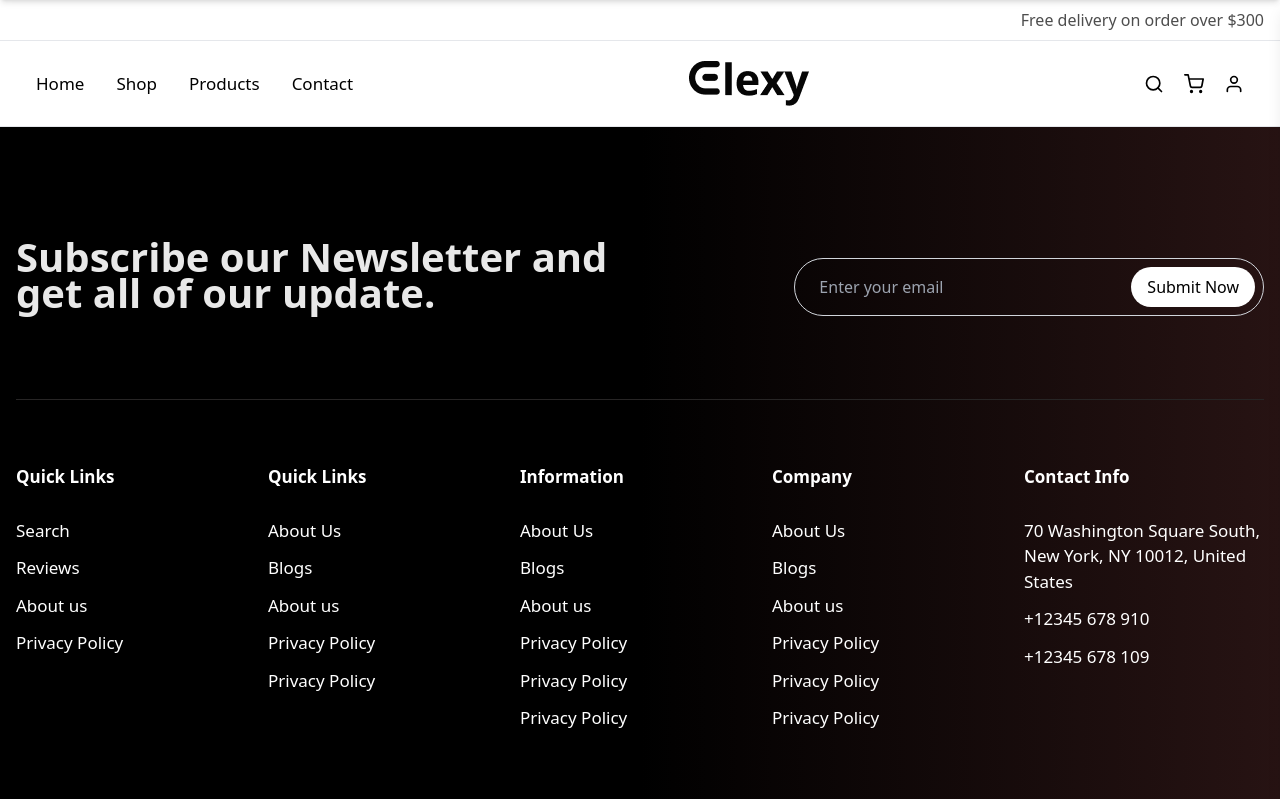
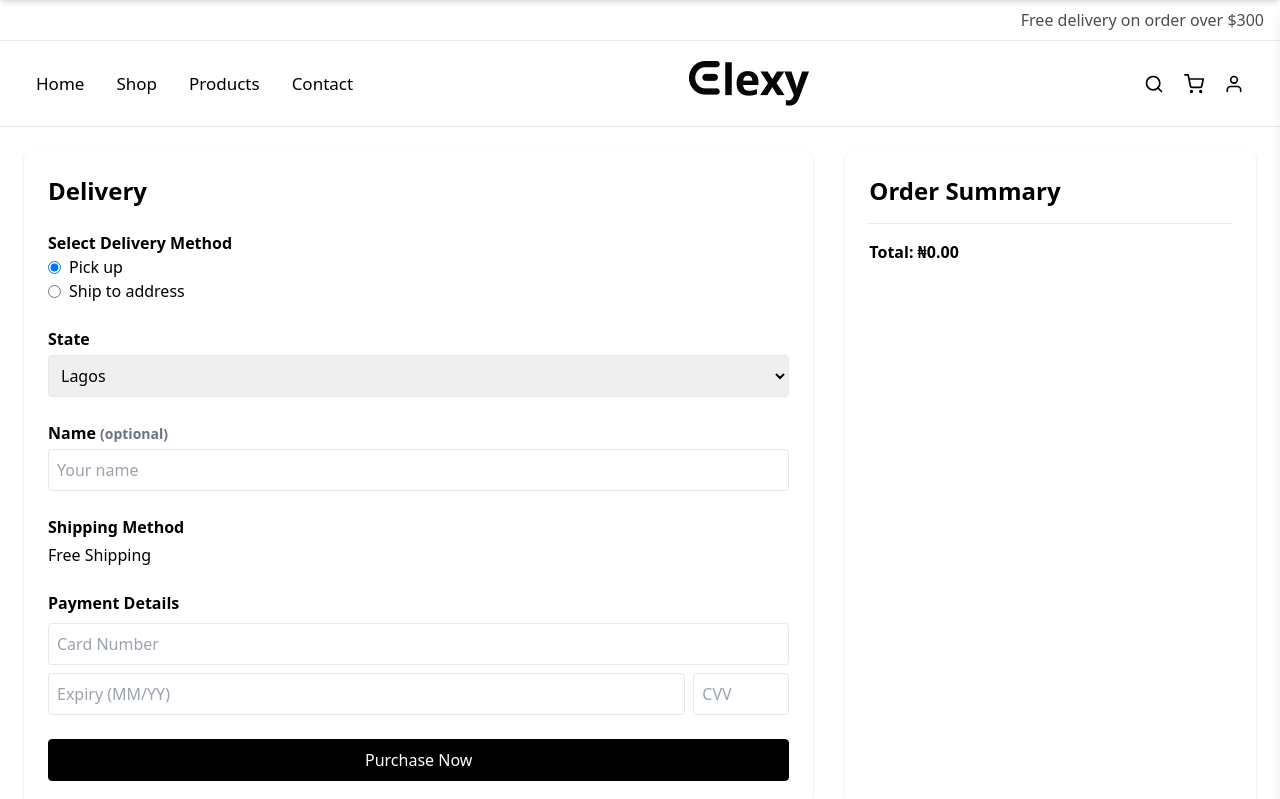
Before and after one commit to MDevHub/Elexy-Store, a React (Vite) app: page /checkoutpage in a window 1280 px wide. Shown: the top 799 px of the page. Built offline with nearby package versions, Linux system fonts and the light colour scheme.

Commit message:
Added the payment and stripe test

```diff
--- a/src/App.jsx
+++ b/src/App.jsx
@@ -13,6 +13,7 @@ import SignUp from './components/Login & SignUp/SignUp';
 import Cart from './components/Cart/CartPage';
 import Profile from './components/Login & SignUp/Profile';
 import ProtectedRoute from './components/Login & SignUp/ProtectedRoute';
+import CheckoutPage from './components/Cart/CheckoutPage';
 import Footer from './components/Footer';
 
 import { AuthProvider } from './components/Login & SignUp/AuthContext';
@@ -34,6 +35,7 @@ function App() {
             <Route path="/kitchenappliances" element={<KitchenAppliances />} />
             <Route path="/phonetablets" element={<PhoneTablets />} />
             <Route path="/accessories" element={<Accessories />} />
+            <Route path="/checkoutpage" element={<CheckoutPage />} />
             <Route path="/login" element={<Login />} />
             <Route path="/signup" element={<SignUp />} />
 
--- a/src/components/Cart/CartPage.jsx
+++ b/src/components/Cart/CartPage.jsx
@@ -1,17 +1,36 @@
+import { useNavigate } from 'react-router-dom';
 import { useCart } from "./CartContext";
 
 const CartPage = () => {
   const { cart, removeFromCart, clearCart, updateQuantity, calculateTotal } = useCart();
+  const navigate = useNavigate();
+
+  const totalItems = cart.reduce((sum, item) => sum + item.quantity, 0);
 
   return (
+    <>
+      <style>{`
+        @media (max-width: 767px) {
+          .cart-items {
+            max-height: none !important;
+            overflow-y: visible !important;
+          }
+          .checkout-summary {
+            position: static !important;
+            top: auto !important;
+          }
+        }
+      `}</style>
+
       <div className="p-6">
         <h2 className="text-2xl font-bold mb-6">Your Cart</h2>
 
         {cart.length === 0 ? (
           <p className="text-gray-500">Your cart is empty.</p>
         ) : (
-        <>
-          <div className="space-y-4">
+          <div className="flex flex-col md:flex-row gap-8">
+            {/* Cart items - left/top */}
+            <div className="flex-1 max-h-[70vh] overflow-y-auto space-y-4 cart-items">
               {cart.map((item) => (
                 <div
                   key={item.id}
@@ -58,19 +77,29 @@ const CartPage = () => {
               ))}
             </div>
 
-          <div className="mt-6 p-4 bg-white shadow rounded-lg">
-            <h3 className="text-lg font-bold">Total: TK {calculateTotal().toFixed(2)}</h3>
+            {/* Checkout summary - right/below */}
+            <div className="w-full md:w-72 sticky md:sticky top-20 self-start p-6 bg-white shadow rounded-lg border border-gray-300 checkout-summary">
+              <h3 className="text-lg font-semibold mb-4">Checkout Summary</h3>
+              <p className="mb-2">Items: <span className="font-bold">{totalItems}</span></p>
+              <p className="mb-4">Total Price: <span className="font-bold">TK {calculateTotal().toFixed(2)}</span></p>
+              <button
+                onClick={() => navigate('/checkoutpage')}
+                className="w-full bg-black hover:bg-neutral-800 transition-all duration-300 text-white font-semibold py-2 rounded"
+              >
+                Proceed to Checkout
+              </button>
               <button
                 onClick={clearCart}
                 disabled={cart.length === 0}
-              className={`mt-4 px-4 py-2 rounded text-white ${cart.length === 0 ? "bg-gray-400" : "bg-red-500 hover:bg-red-600"}`}
+                className={`mt-4 w-full px-4 py-2 rounded text-white ${cart.length === 0 ? "bg-gray-400" : "bg-red-500 hover:bg-red-600"}`}
               >
                 Clear Cart
               </button>
             </div>
-        </>
+          </div>
         )}
       </div>
+    </>
   );
 };
 
--- /dev/null
+++ b/src/components/Cart/CheckoutPage.jsx
@@ -0,0 +1,170 @@
+import React, { useState } from 'react';
+import { useNavigate } from 'react-router-dom';
+import { useCart } from './CartContext';
+
+const nigeriaStates = [
+  'Abia','Adamawa','Akwa Ibom','Anambra','Bauchi','Bayelsa','Benue','Borno','Cross River','Delta',
+  'Ebonyi','Edo','Ekiti','Enugu','Gombe','Imo','Jigawa','Kaduna','Kano','Katsina','Kebbi','Kogi','Kwara',
+  'Lagos','Nasarawa','Niger','Ogun','Ondo','Osun','Oyo','Plateau','Rivers','Sokoto','Taraba','Yobe','Zamfara'
+];
+
+const CheckoutPage = () => {
+  const navigate = useNavigate();
+  const { cart, calculateTotal, clearCart } = useCart();
+
+  const [deliveryMethod, setDeliveryMethod] = useState('pickup');
+  const [selectedState, setSelectedState] = useState('Lagos');
+  const [customerName, setCustomerName] = useState('');
+  const [shippingAddress, setShippingAddress] = useState('');
+  const [paymentDetails, setPaymentDetails] = useState({ cardNumber: '', expiry: '', cvv: '' });
+
+  const [errors, setErrors] = useState({});
+  const [showModal, setShowModal] = useState(false);
+
+  const validate = () => {
+    const newErrors = {};
+    if (!selectedState) newErrors.selectedState = 'State is required';
+    if (deliveryMethod === 'shipping' && !shippingAddress) newErrors.shippingAddress = 'Shipping address is required';
+    if (!/^[0-9]{16}$/.test(paymentDetails.cardNumber.replace(/\s/g, ''))) newErrors.cardNumber = 'Card number must be 16 digits';
+    if (!/^(0[1-9]|1[0-2])\/\d{2}$/.test(paymentDetails.expiry)) newErrors.expiry = 'Expiry must be in MM/YY format';
+    if (!/^\d{3}$/.test(paymentDetails.cvv)) newErrors.cvv = 'CVV must be 3 digits';
+    setErrors(newErrors);
+    return Object.keys(newErrors).length === 0;
+  };
+
+  const handleNext = () => {
+    if (validate()) {
+      setShowModal(true);
+      setTimeout(() => {
+        clearCart();
+        window.location.reload();
+      }, 3000);
+    }
+  };
+
+  const handleExpiryChange = (e) => {
+    let value = e.target.value.replace(/[^0-9]/g, '');
+    if (value.length > 4) value = value.slice(0, 4);
+    if (value.length >= 3) value = value.slice(0, 2) + '/' + value.slice(2);
+    setPaymentDetails({ ...paymentDetails, expiry: value });
+  };
+
+  const formatCardNumber = (value) => {
+    return value
+      .replace(/\D/g, '')
+      .slice(0, 16)
+      .replace(/(.{4})/g, '$1 ')
+      .trim();
+  };
+
+  const total = calculateTotal();
+
+  return (
+    <>
+    <div className="p-6 flex flex-col lg:flex-row gap-8">
+      {/* Left: Shipping & Payment Form */}
+      <div className="flex-1 bg-white shadow rounded-lg p-6 space-y-6">
+        <h2 className="text-2xl font-bold">Delivery</h2>
+
+        {/* Delivery method */}
+        <div>
+          <p className="font-semibold">Select Delivery Method</p>
+          <label className="flex items-center space-x-2">
+            <input type="radio" name="delivery" value="pickup" checked={deliveryMethod==='pickup'} onChange={() => setDeliveryMethod('pickup')} />
+            <span>Pick up</span>
+          </label>
+          <label className="flex items-center space-x-2">
+            <input type="radio" name="delivery" value="shipping" checked={deliveryMethod==='shipping'} onChange={() => setDeliveryMethod('shipping')} />
+            <span>Ship to address</span>
+          </label>
+        </div>
+
+        {/* State selector */}
+        <div>
+          <label className="block font-semibold mb-1">State</label>
+          <select className="w-full border rounded p-2" value={selectedState} onChange={e => setSelectedState(e.target.value)}>
+            <option value="">Select state</option>
+            {nigeriaStates.map(st => <option key={st} value={st}>{st}</option>)}
+          </select>
+          {errors.selectedState && <p className="text-red-500 text-sm">{errors.selectedState}</p>}
+        </div>
+
+        {/* Name input */}
+        <div>
+          <label className="block font-semibold mb-1">Name <span className="text-sm text-gray-500">(optional)</span></label>
+          <input type="text" className="w-full border rounded p-2" value={customerName} onChange={e=>setCustomerName(e.target.value)} placeholder="Your name" />
+        </div>
+
+        {/* Shipping address */}
+        {deliveryMethod==='shipping' && (
+          <div>
+            <label className="block font-semibold mb-1">Shipping Address</label>
+            <input type="text" className="w-full border rounded p-2" value={shippingAddress} onChange={e=>setShippingAddress(e.target.value)} placeholder="Enter delivery address" />
+            {errors.shippingAddress && <p className="text-red-500 text-sm">{errors.shippingAddress}</p>}
+          </div>
+        )}
+
+        {/* Shipping method */}
+        <div>
+          <label className="block font-semibold mb-1">Shipping Method</label>
+          <p>Free Shipping</p>
+        </div>
+
+        {/* Payment details */}
+        <div className="space-y-2">
+          <p className="font-semibold">Payment Details</p>
+          <div>
+            <input type="text" className="w-full border rounded p-2" placeholder="Card Number" value={paymentDetails.cardNumber} onChange={e=>setPaymentDetails({...paymentDetails, cardNumber: formatCardNumber(e.target.value)})} />
+            {errors.cardNumber && <p className="text-red-500 text-sm">{errors.cardNumber}</p>}
+          </div>
+          <div className="flex gap-2">
+            <div className="flex-1">
+              <input type="text" className="w-full border rounded p-2" placeholder="Expiry (MM/YY)" value={paymentDetails.expiry} onChange={handleExpiryChange} />
+              {errors.expiry && <p className="text-red-500 text-sm">{errors.expiry}</p>}
+            </div>
+            <div className="w-24">
+              <input type="text" className="w-full border rounded p-2" placeholder="CVV" value={paymentDetails.cvv} onChange={e=>setPaymentDetails({...paymentDetails, cvv:e.target.value.replace(/[^0-9]/g, '').slice(0, 3)})} />
+              {errors.cvv && <p className="text-red-500 text-sm">{errors.cvv}</p>}
+            </div>
+          </div>
+        </div>
+
+        {/* Next button */}
+        <button onClick={handleNext} className="mt-4 w-full bg-black border border-black transition-all duration-200 hover:bg-[#0c0c0ce1] text-white py-2 rounded">Purchase Now</button>
+      </div>
+
+      {/* Right: Order Summary */}
+      <div className="w-full lg:w-1/3 bg-white shadow rounded-lg p-6">
+        <h2 className="text-2xl font-bold mb-4">Order Summary</h2>
+        <div className="space-y-4">
+          {cart.map(item => (
+            <div key={item.id} className="flex items-center gap-4">
+              <img src={item.img} alt={item.name} className="w-12 h-12 object-cover rounded" />
+              <div>
+                <p className="font-semibold">{item.name}</p>
+                <p>{item.quantity} x ₦{item.price.toFixed(2)}</p>
+              </div>
+            </div>
+          ))}
+        </div>
+        <div className="mt-4 border-t pt-4">
+          <p className="font-semibold">Total: ₦{total.toFixed(2)}</p>
+        </div>
+      </div>
+    </div>
+
+    {/* Modal */}
+    {showModal && (
+      <div className="fixed inset-0 flex items-center justify-center bg-black bg-opacity-50 z-50">
+        <div className="bg-white p-6 rounded-lg shadow text-center max-w-sm w-full">
+          <div className="text-4xl mb-2">🌸</div>
+          <h2 className="text-xl font-bold mb-2">Congratulations!</h2>
+          <p>Your item has been purchased.</p>
+        </div>
+      </div>
+    )}
+    </>
+  );
+};
+
+export default CheckoutPage;
```
Lines whose indentation alone changed are shown as unchanged.
